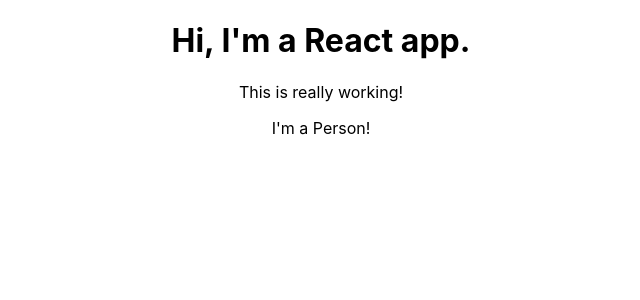
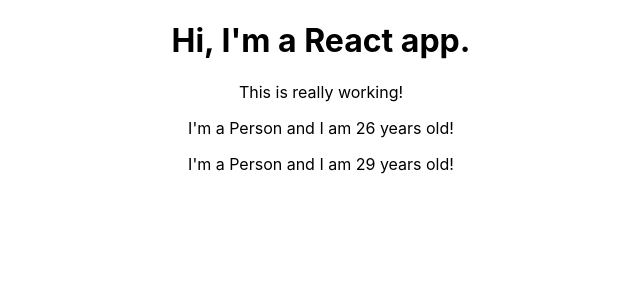
Before and after one commit to cjmcquain/react-complete-guide, a React (Create React App) app: page / in a window 1280 px wide. Shown: the top 300 px of the page, without its empty margins (319-959 px from the left). Built offline with nearby package versions, Linux system fonts and the light colour scheme.

Commit message:
Added dynamic content to Person component

```diff
--- a/src/App.js
+++ b/src/App.js
@@ -9,6 +9,7 @@
         <h1>Hi, I'm a React app.</h1>
         <p>This is really working!</p>
         <Person />
+        <Person />
       </div>
     );
   }
--- a/src/Person/Person.js
+++ b/src/Person/Person.js
@@ -1,7 +1,7 @@
 import React from 'react';
 
 const person = () => {
-  return <p>I'm a Person!</p>
+  return <p>I'm a Person and I am {Math.floor(Math.random() * 30)} years old!</p>
 };
 
 export default person;
```
